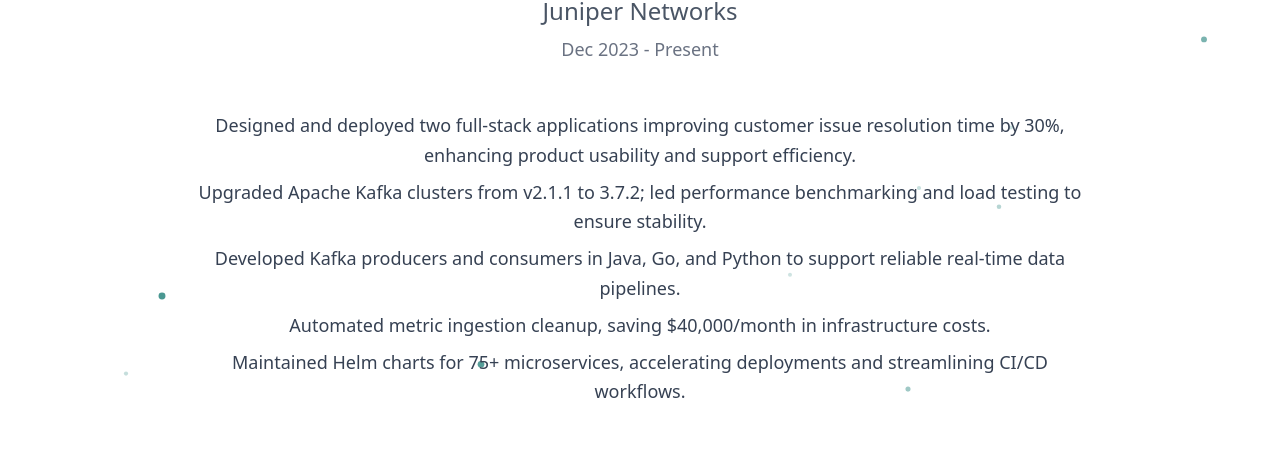
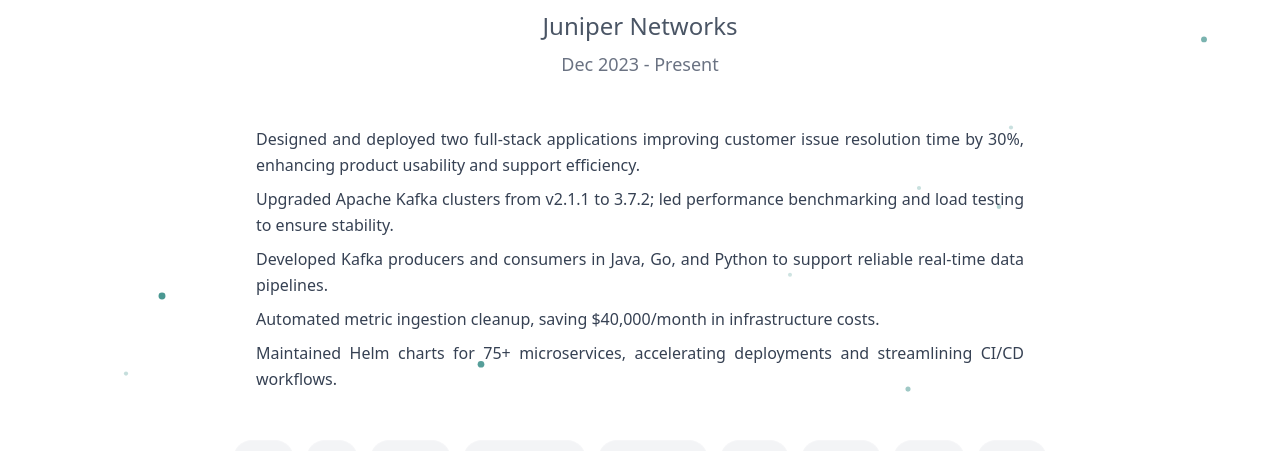
Before and after one commit to imdhruv99/Portfolio-FrontEnd, a Next.js app: page /experience in a window 1280 px wide. Shown: the part 248-699 px from the top of the page. Built offline with nearby package versions, Linux system fonts and the light colour scheme.

Commit message:
[ADDED] test justify

```diff
--- a/src/components/Experience/index.tsx
+++ b/src/components/Experience/index.tsx
@@ -74,7 +74,7 @@
 
                 {/* Description */}
                 <motion.div
-                    className="max-w-4xl mx-auto mb-12"
+                    className="max-w-3xl mx-auto mb-12"
                     initial={{ y: 50, opacity: 0 }}
                     animate={{ y: 0, opacity: 1 }}
                     transition={{ delay: 0.3 }}
@@ -83,7 +83,7 @@
                         {experience.description.slice(0, 7).map((desc, descIndex) => (
                             <motion.p
                                 key={descIndex}
-                                className={`text-lg ${colors.descriptionText} leading-relaxed`}
+                                className={`text-md ${colors.descriptionText} leading-relaxed text-justify`}
                                 initial={{ opacity: 0, y: 20 }}
                                 animate={{ opacity: 1, y: 0 }}
                                 transition={{ delay: 0.5 + descIndex * 0.2 }}
```
